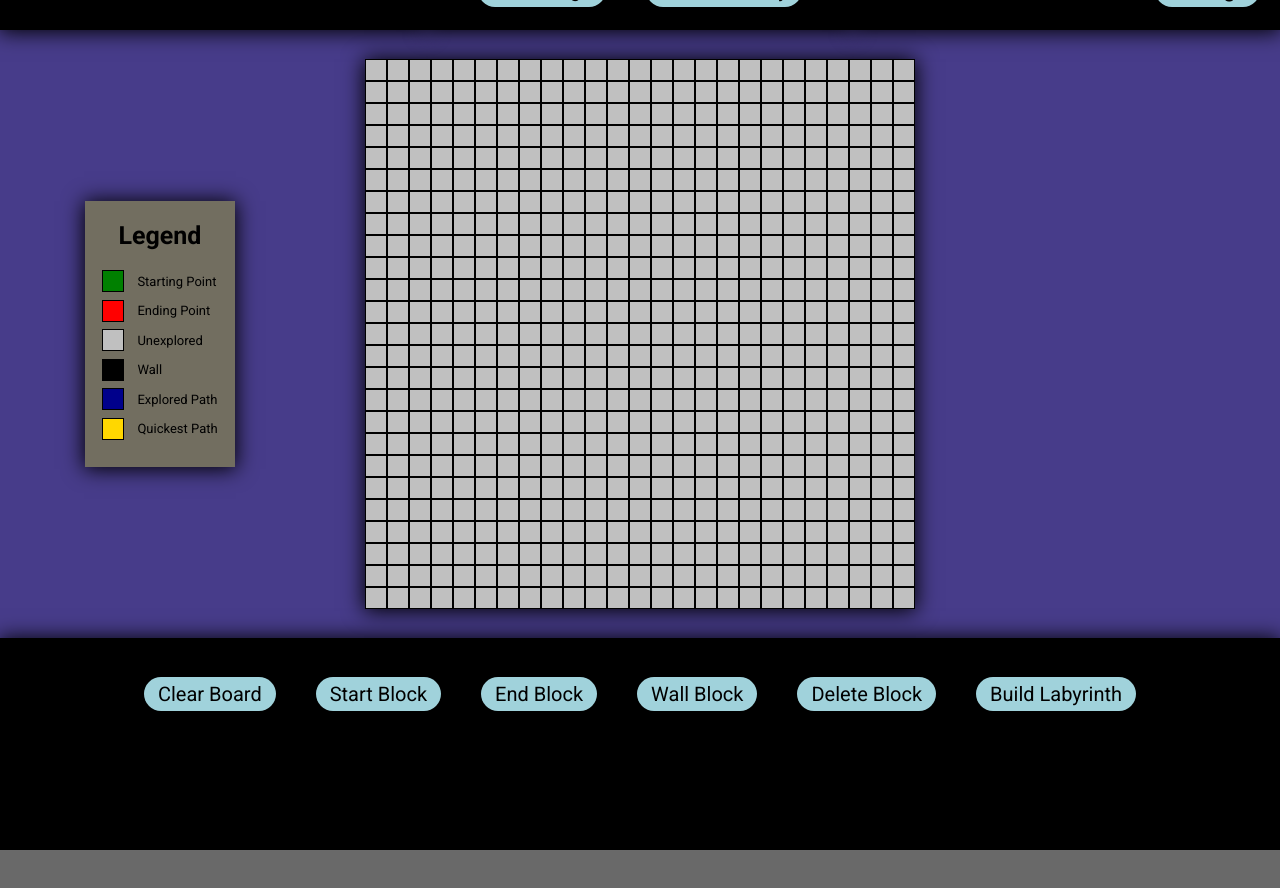
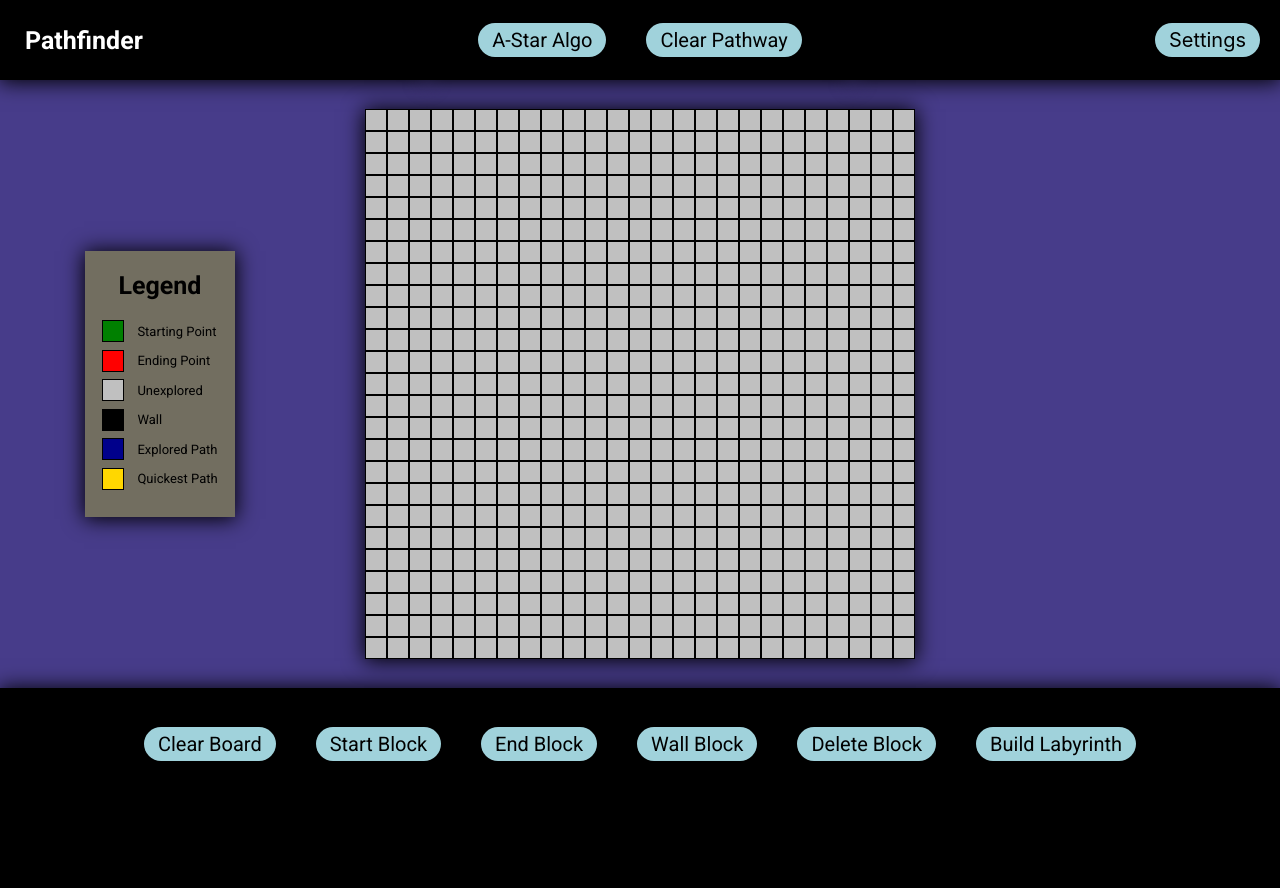
Before and after one commit to kcharles2013/Pathfinder, a React (Create React App) app: page / in a window 1280 px wide. Shown: the top 888 px of the page. Before the commit the page ends 850 px from the top, so only its background shows below. Built offline with nearby package versions, Linux system fonts and the light colour scheme.

Commit message:
debugging

```diff
--- a/public/styles.css
+++ b/public/styles.css
@@ -6,8 +6,8 @@ html {
 }
 
 body{
-    height: 100%;
-    height: -moz-available;
-    height: -webkit-fill-available;
-    height: fill-available;
+    /*height: 100%;*/
+    /*height: -moz-available;*/
+    /*height: -webkit-fill-available;*/
+    /*height: fill-available;*/
 }
```
